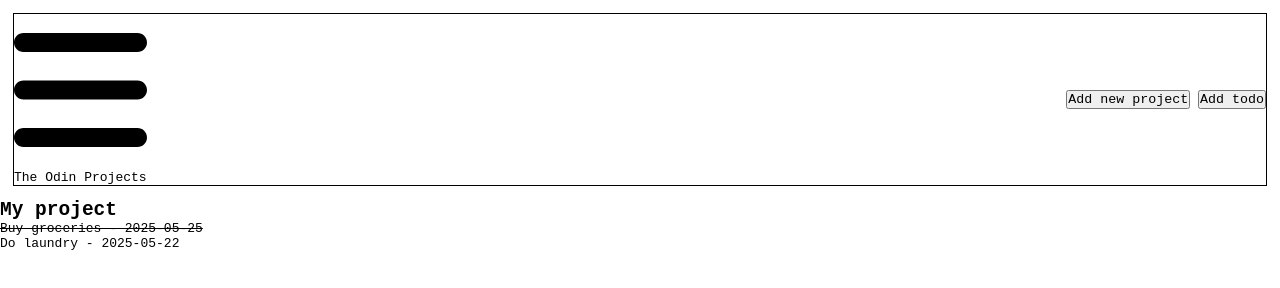
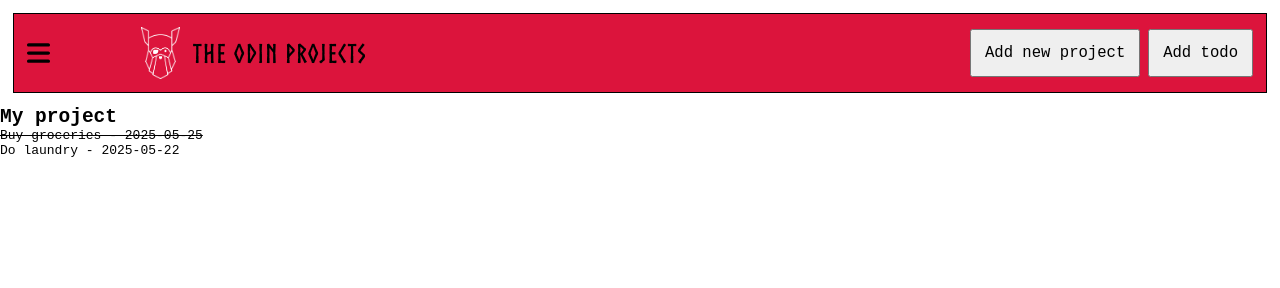
Before and after one commit to Bharatt16/TodoApp, a website built with webpack: page src/template.html in a window 1280 px wide. Built offline with nearby package versions, Linux system fonts and the light colour scheme.

Commit message:
worked on nav

```diff
--- a/src/index.js
+++ b/src/index.js
@@ -3,9 +3,17 @@ import { CreateProject} from './project';
 import { renderTodos , setupEventListener} from './dom';
 import './style.css';
 import hamburger from './images/hamburger.svg';
+import odinLogo from './images/odinLogo.png';
+
+const odinLogoImg = document.createElement('img');
+odinLogoImg.src = odinLogo;
+odinLogoImg.id = 'odinLogoID';
+document.querySelector('.odin').prepend(odinLogoImg);
 
 const hamburgerImg = document.createElement('img');
 hamburgerImg.src = hamburger;
+hamburgerImg.id = 'hamburgerID';
+// hamburgerImg.classList.add('hamburgerID');
 document.querySelector('.leftNavContainer').prepend(hamburgerImg);
 
 const myproject = new CreateProject('My project');
--- a/src/style.css
+++ b/src/style.css
@@ -11,4 +11,41 @@ nav{
     align-items: center;
     margin : 1rem;
     border : 1px solid black;
+    background-color: crimson;
+    padding : 1rem;
 }
+
+#hamburgerID{
+    height : 2rem
+}
+
+#odinLogoID{
+    height : 4em;
+}
+.leftNavContainer{
+    display : flex;
+    justify-content: center;
+    align-items: center;
+    gap : 7rem;
+}
+.odin{
+    display : flex;
+    justify-content: center;
+    align-items: center;
+    gap : 1rem;
+}
+
+@font-face {
+    font-family: 'Norse-bold';
+    src: url('./fonts/Norse-Bold.otf');
+}
+
+#odinProjects{
+    font-family : Norse-bold;
+    font-size: 2rem;
+    letter-spacing : 0.1rem;
+}
+button{
+    padding : 1rem;
+    font-size: 1.2rem;
+}
--- a/src/template.html
+++ b/src/template.html
@@ -8,7 +8,10 @@
 <body>
       <nav>
          <div class="leftNavContainer">
-             <p id="odinProjects">The Odin Projects</p>
+            <div class="odin">
+                <p id="odinProjects">The Odin Projects</p>
+
+            </div>
 
          </div>
           <div class="rightNavContainer">
```
